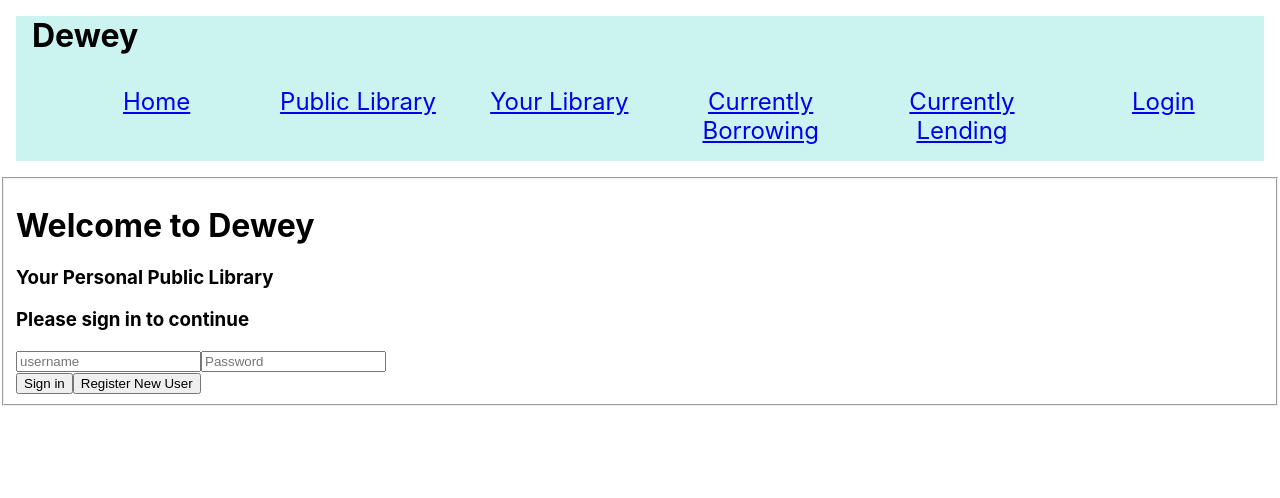
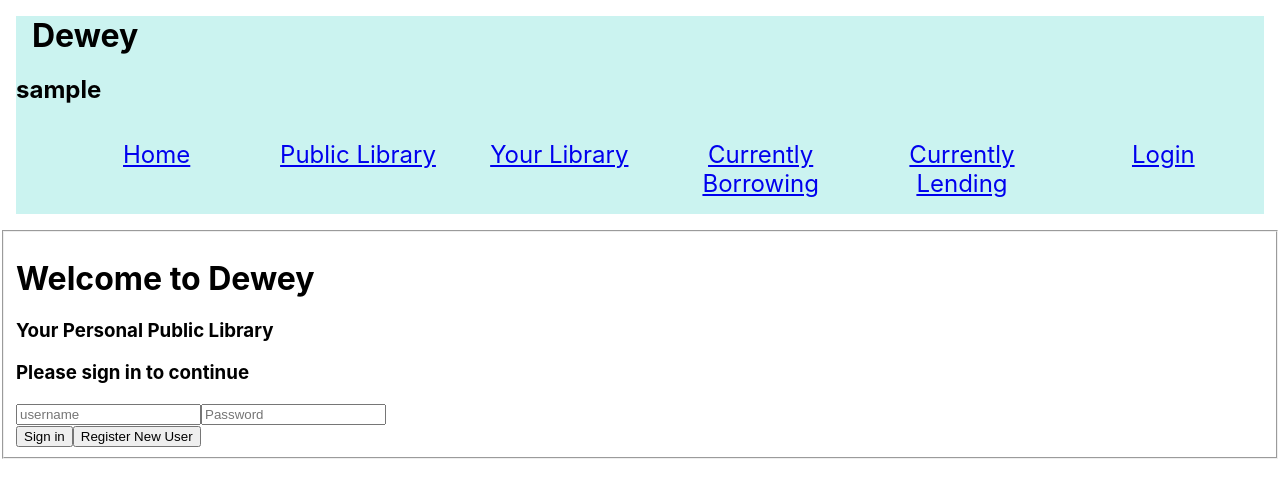
Before and after one commit to abernethyb/dewey, a React (Create React App) app: page /login in a window 1280 px wide. Shown: the top 498 px of the page. Built offline with nearby package versions, Linux system fonts and the light colour scheme; sample sign-in values are in the browser's storage.

Commit message:
displayed username in nav bar

```diff
--- a/src/components/nav/NavBar.js
+++ b/src/components/nav/NavBar.js
@@ -15,6 +15,7 @@ const NavBar = props => {
       <h1 className="site-title">
         Dewey
       </h1>
+      <h2 className="user--name">{sessionStorage.getItem("username")}</h2>
       <nav>
         <ul className="nav--container">
           <li>
@@ -44,11 +45,11 @@ const NavBar = props => {
           </li>
           {props.hasUser
             ? <li>
-                <button className="nav-link" onClick={handleLogout}> Logout </button>
-              </li>
+              <button className="nav-link" onClick={handleLogout}> Logout </button>
+            </li>
             : <li>
-                <Link className="nav-link" to="/login">Login</Link>
-              </li>}
+              <Link className="nav-link" to="/login">Login</Link>
+            </li>}
         </ul>
       </nav>
     </header>
```
